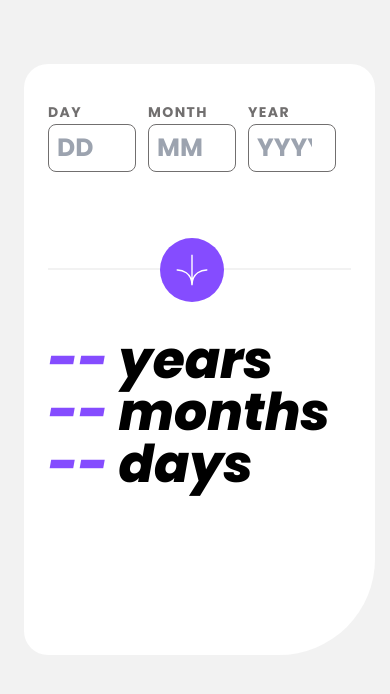
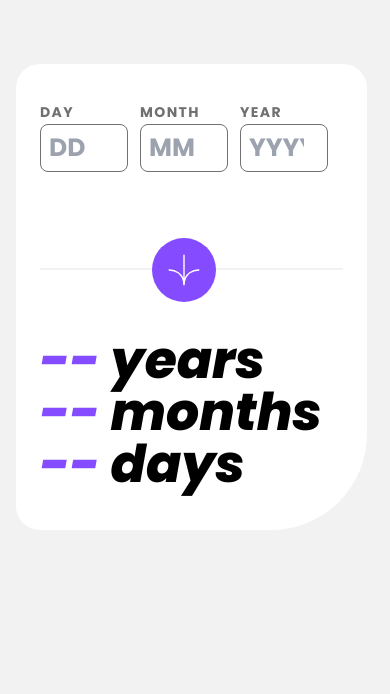
Before and after one commit to MoisesINMDeveloper/age-calculator-app, a React (Vite) app: page / in a window 390 px wide. Shown: the top 694 px of the page. Built offline with nearby package versions, Linux system fonts and the light colour scheme.

Commit message:
Uploading

```diff
--- a/src/Components/AgeComponent/index.jsx
+++ b/src/Components/AgeComponent/index.jsx
@@ -89,7 +89,7 @@ export default function AgeComponent() {
     };
 
     return (
-        <section className="bg-White w-[90vw] md:h-[66vh] md:max-w-[42vw] h-[70vh] flex-row items-center justify-center mx-[1.5rem] rounded-t-3xl rounded-l-3xl rounded-br-[6rem] px-4 md:px-[1.5rem] my-[4rem] pt-[1rem]">
+        <section className="bg-White w-[90vw] md:h-[66vh] py-10 md:max-w-[42vw] flex-row items-center justify-center mx-[1rem] rounded-t-3xl rounded-l-3xl rounded-br-[6rem] px-4 md:px-[1.5rem] my-[4rem] pt-[1rem]">
             <ul className="flex md:w-[33vw] mx-2 mt-5 space-x-5 md:space-x-12 pb-[6rem] md:pb-[2rem] border-b-[2px] border-Lightgrey">
                 <li className="listyle">
                     <label className="text-Smokeygrey text-sm tracking-widest" htmlFor="day">DAY</label>
```
